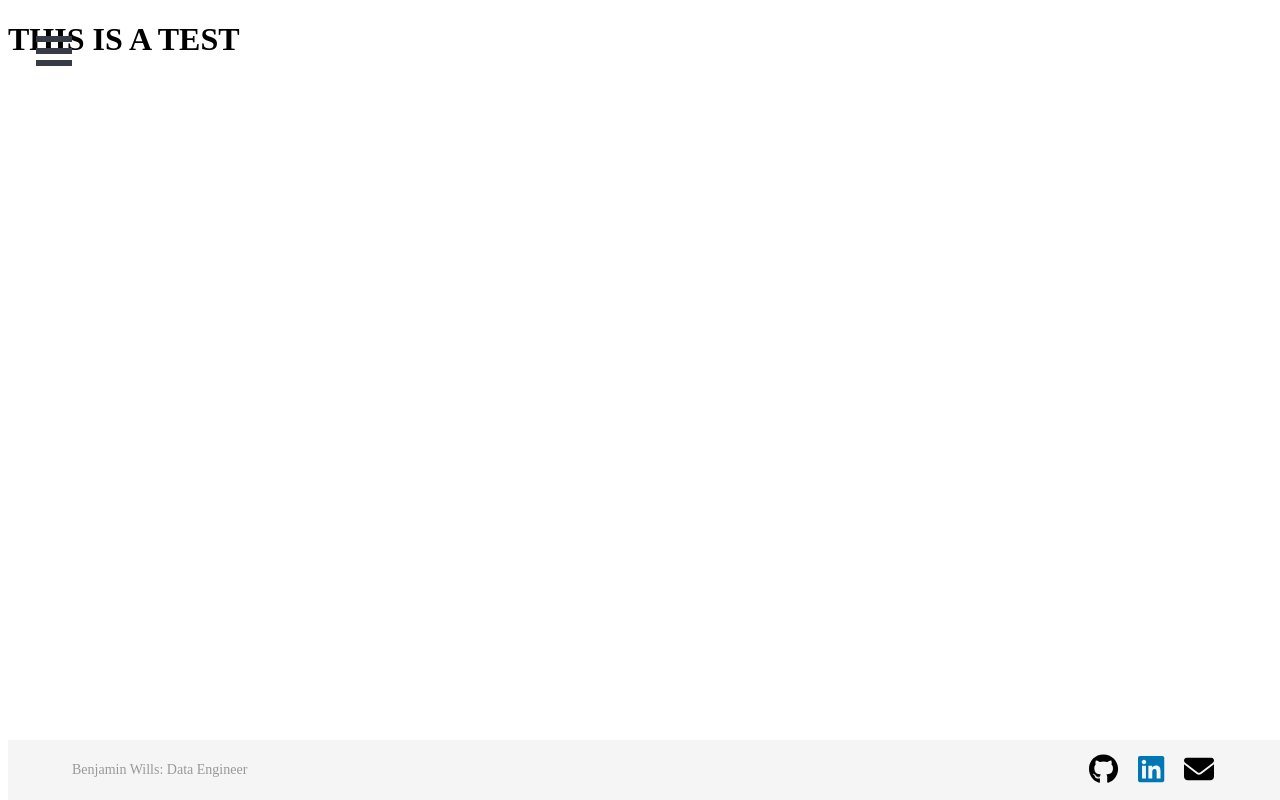
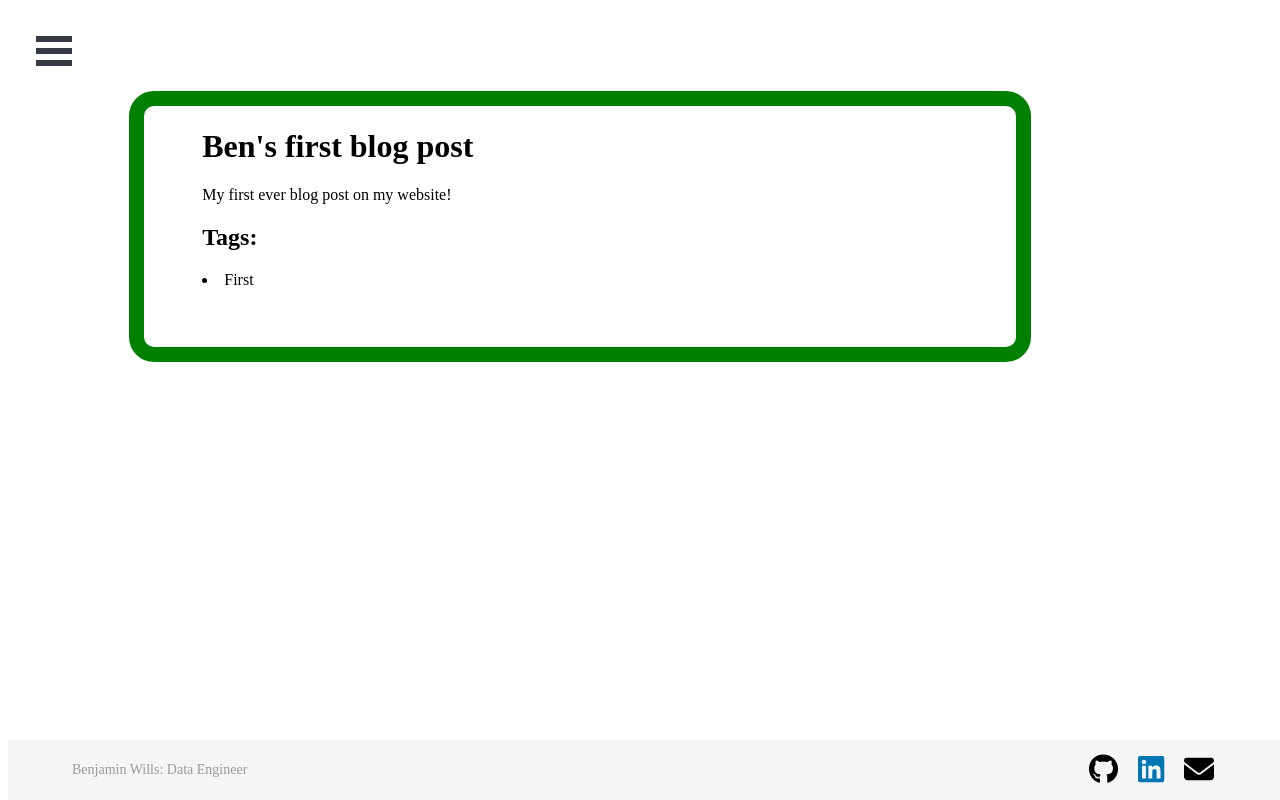
Before and after one commit to BenjaminWills/personal_website, a React (Create React App) app in the folder website/: page /personal_website/blog in a window 1280 px wide. Built offline with nearby package versions, Linux system fonts and the light colour scheme.

Commit message:
add initial styling for blog post

```diff
--- a/website/src/pages/blog/Blog.css
+++ b/website/src/pages/blog/Blog.css
@@ -0,0 +1,5 @@
+.page-div{
+    /* Everything should be shifted to the right of the burger symbol and below the header.*/
+    padding-left: 8%;
+    padding-top: 5%;
+}
--- a/website/src/pages/blog/Blog.js
+++ b/website/src/pages/blog/Blog.js
@@ -1,7 +1,17 @@
-import React from 'react'
+import React from 'react';
+import './Blog.css';
+import BlogContainer from './BlogComponents/BlogContainer/BlogContainer';
 
-export default function Blog() {
+function Blog() {
   return (
-    <div><h1>THIS IS A TEST</h1></div>
-  )
+    <div class='page-div'>
+      <BlogContainer
+        title = "Ben's first blog post"
+        summary = "My first ever blog post on my website!"
+        tags = "First"
+      />
+    </div>
+    )
 }
+
+export default Blog;
--- /dev/null
+++ b/website/src/pages/blog/BlogComponents/BlogContainer/BlogContainer.css
@@ -0,0 +1,9 @@
+.blog-container{
+    width: 70%;
+    height: 20%;
+    border: 15px solid green;
+    padding-left: 5%;
+    padding-bottom: 5%;
+    border-radius: 25px;
+    margin: 20px;
+}
--- /dev/null
+++ b/website/src/pages/blog/BlogComponents/BlogContainer/BlogContainer.js
@@ -0,0 +1,17 @@
+import React from 'react';
+import './BlogContainer.css';
+
+export default function BlogContainer({
+    title = 'Title',
+    summary = 'Summary',
+    tags = 'Tag'
+}) {
+  return (
+    <div class = 'blog-container'>
+        <h1>{title}</h1>
+        <p>{summary}</p>
+        <h2>Tags:</h2>
+        <li>{tags}</li>
+    </div>
+  )
+}
```
Also changed, not shown: website/src/pages/blog/BlogComponents/SearchBar/SearchBar.css (added), website/src/pages/blog/BlogComponents/SearchBar/SearchBar.js (added).
